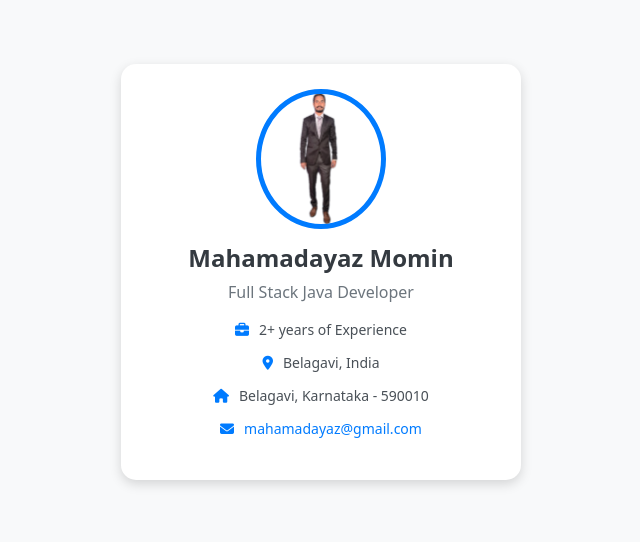
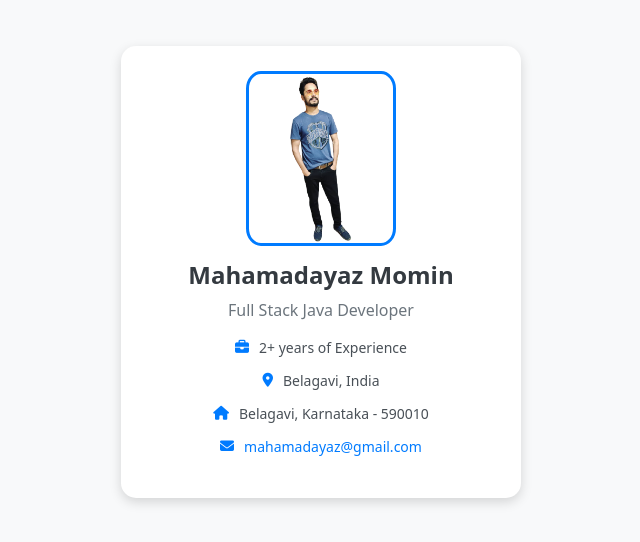
Before and after one commit to mahamadayazmomin/Contact, a plain HTML site: page index.html in a window 1280 px wide. Shown: the part 128-670 px from the top of the page, without its empty margins (319-959 px from the left). Drawn offline with nearby package versions, Linux system fonts and the light colour scheme.

Commit message:
Update index.html

```diff
--- a/index.html
+++ b/index.html
@@ -25,10 +25,10 @@
             max-width: 400px;
         }
         .profile-img {
-            width: 130px;
-            height: 140px;
-            border-radius: 50%;
-            border: 5px solid #007bff;
+            width: 150px;
+            height: 175px;
+            border-radius: 10%;
+            border: 3px solid #007bff;
             object-fit: cover;
         }
         .profile-name {
@@ -82,7 +82,7 @@
 </head>
 <body>
     <div class="profile-card">
-        <img src="Ayaz.6.png" alt="Profile Picture" class="profile-img">
+        <img src="Ayaz.png" alt="Profile Picture" class="profile-img">
         <h5 class="profile-name">Mahamadayaz Momin</h5>
         <p class="profile-title">Full Stack Java Developer</p>
         <ul class="profile-info">
```
